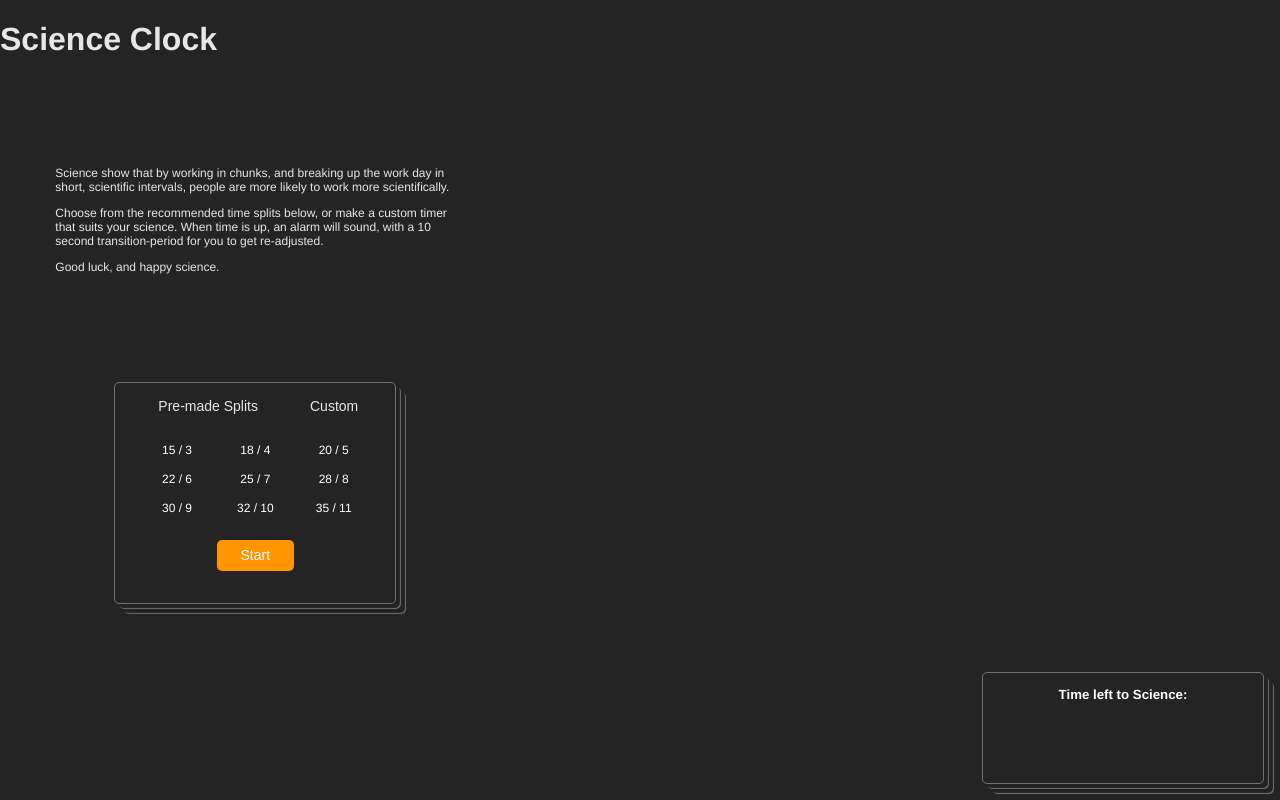
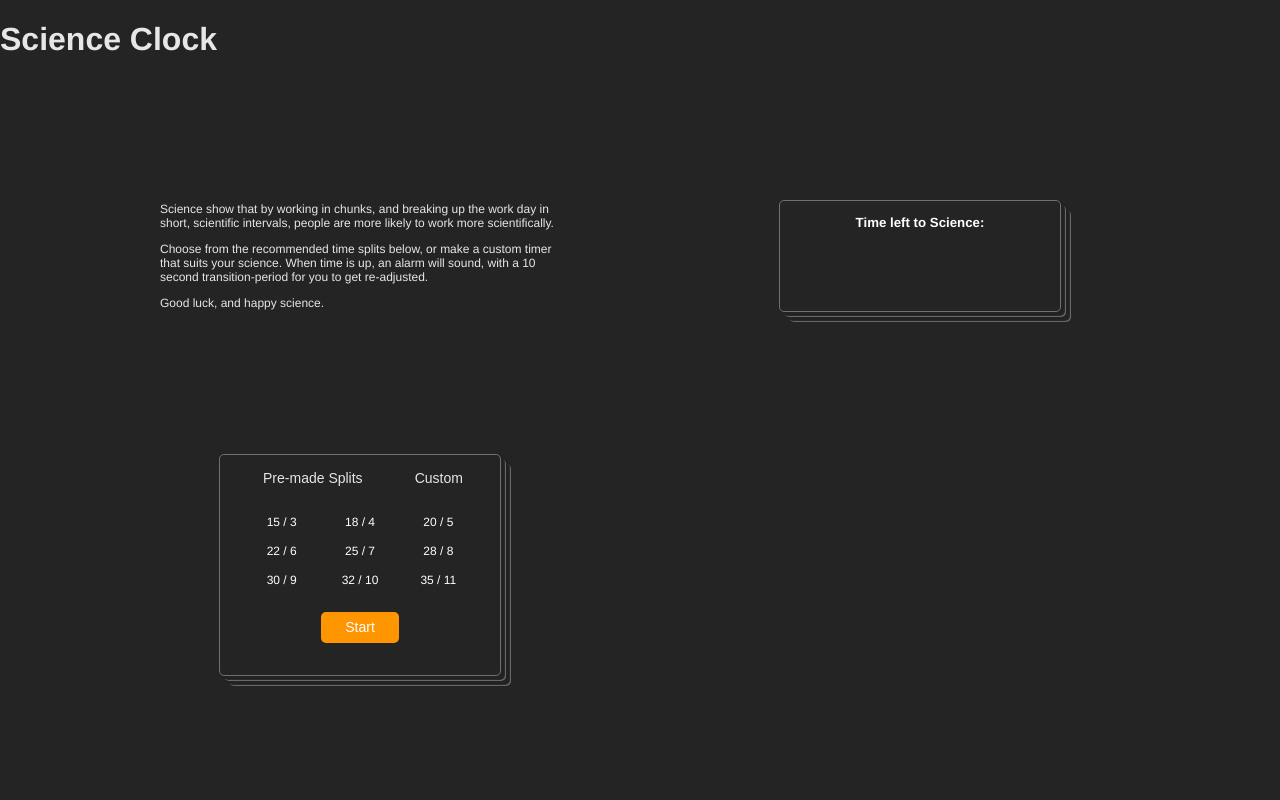
Before and after one commit to danvangogh/pomodoro-timer, a Vue app: page / in a window 1280 px wide. Built offline with nearby package versions, Linux system fonts and the light colour scheme.

Commit message:
timer component in App

```diff
--- a/src/App.vue
+++ b/src/App.vue
@@ -23,7 +23,7 @@ export default {
     ClockSelection,
     Timer,
     Hourglass,
-  }
+  },
 }
 </script>
 
@@ -32,20 +32,20 @@ export default {
   body {
     margin: 0;
     padding: 0;
+    background-color: #242424;
   }
 
 #app {
   font-family: 'Avenir', Helvetica, Arial, sans-serif;
   -webkit-font-smoothing: antialiased;
   -moz-osx-font-smoothing: grayscale;
-  background-color: #242424;
   color: #E6E6E6;
   height: 100vh;
   display: grid;
   grid-template-columns: 1fr 400px 1fr 400px 1fr;
   grid-template-areas:
   "h h . . ."
-  ". d . hg ."
+  ". d . tm ."
   ". cs . hg ."
   ;
   grid-template-rows: 75px 1fr 1fr;
```
